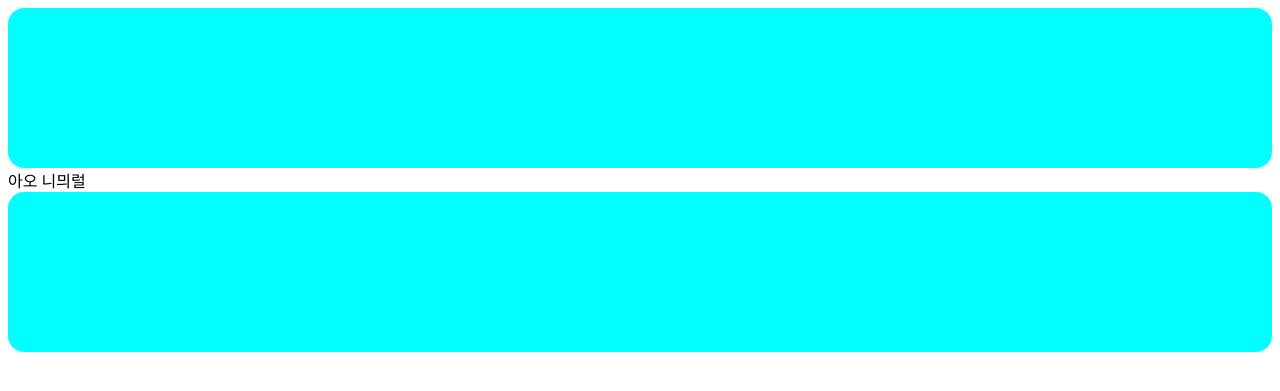
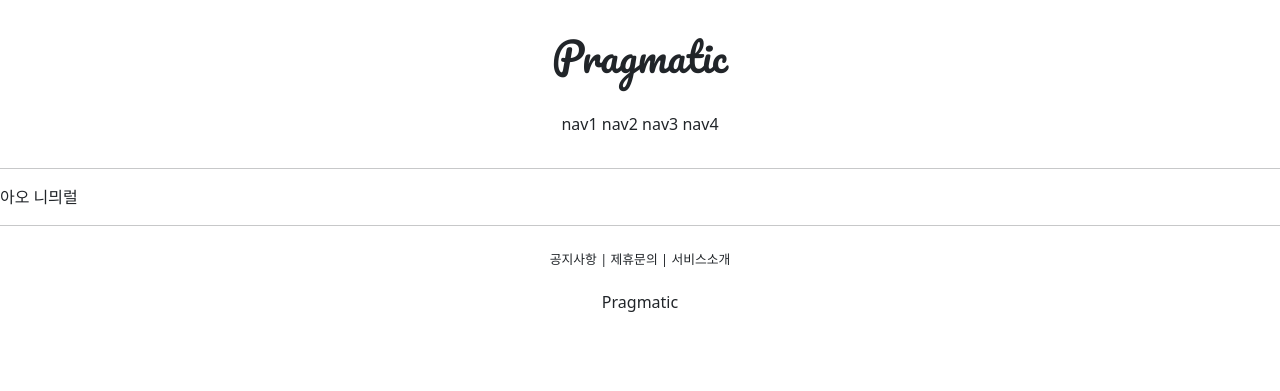
Before and after one commit to tmdgy6232/gis_2, a Django app: page /accounts/hello_world/ in a window 1280 px wide. Shown: the top 391 px of the page. Run offline with Django 3.2, Linux system fonts and the light colour scheme; parts of the project's set-up code (start-up, migrations or seed data) failed here and were passed over.

Commit message:
bootstrap 적용, base 수정

```diff
--- a/templates/base.html
+++ b/templates/base.html
@@ -3,10 +3,10 @@
 {% include 'head.html' %}
 <body>
 {% include 'header.html' %}
-
+<hr>
 {% block content %}
 {% endblock %}
-
+<hr>
 {% include 'footer.html' %}
 </body>
 </html>
--- a/templates/footer.html
+++ b/templates/footer.html
@@ -1,2 +1,12 @@
 
-<div style="height: 10rem; background-color: aqua; border-radius: 1rem;"></div>
+<div style="text-align: center;">
+
+    <div style="font-size: .8rem; margin: 1.5rem;">
+        <span>공지사항</span> |
+        <span>제휴문의</span> |
+        <span>서비스소개</span>
+    </div>
+    <div>
+        <h6>Pragmatic</h6>
+    </div>
+</div>
--- a/templates/head.html
+++ b/templates/head.html
@@ -1,4 +1,9 @@
 <head>
     <meta charset="UTF-8">
     <title>Title</title>
+        {# BOOTSTRAP LINK #}
+    <link href="https://cdn.jsdelivr.net/npm/bootstrap@5.0.2/dist/css/bootstrap.min.css" rel="stylesheet" integrity="sha384-EVSTQN3/azprG1Anm3QDgpJLIm9Nao0Yz1ztcQTwFspd3yD65VohhpuuCOmLASjC" crossorigin="anonymous">
+    <link rel="preconnect" href="https://fonts.googleapis.com">
+    <link rel="preconnect" href="https://fonts.gstatic.com" crossorigin>
+    <link href="https://fonts.googleapis.com/css2?family=Pacifico&display=swap" rel="stylesheet">
 </head>
--- a/templates/header.html
+++ b/templates/header.html
@@ -1 +1,11 @@
-<div style="height: 10rem; background-color: aqua; border-radius: 1rem;"></div>
+<div style="text-align: center;">
+    <div style="margin: 2rem 0; font-family: 'Pacifico', sans-serif;">
+        <h1>Pragmatic</h1>
+    </div>
+    <div style="margin-bottom: 2rem;">
+        <span>nav1</span>
+        <span>nav2</span>
+        <span>nav3</span>
+        <span>nav4</span>
+    </div>
+</div>
```
